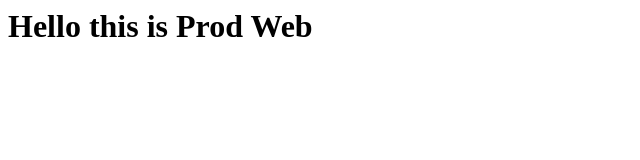
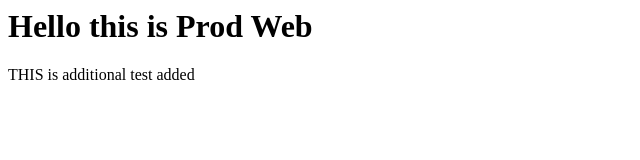
Before and after one commit to HaylemelekotG/prodweb, a plain HTML site: page index.html in a window 1280 px wide. Shown: the whole page, without its empty margins (0-640 px from the left). Drawn offline with Linux system fonts and the light colour scheme.

Commit message:
commit 2

```diff
--- a/index.html
+++ b/index.html
@@ -1 +1,2 @@
 <h1> Hello this is Prod Web </h1>
+<p> THIS is additional test added </p>
```
